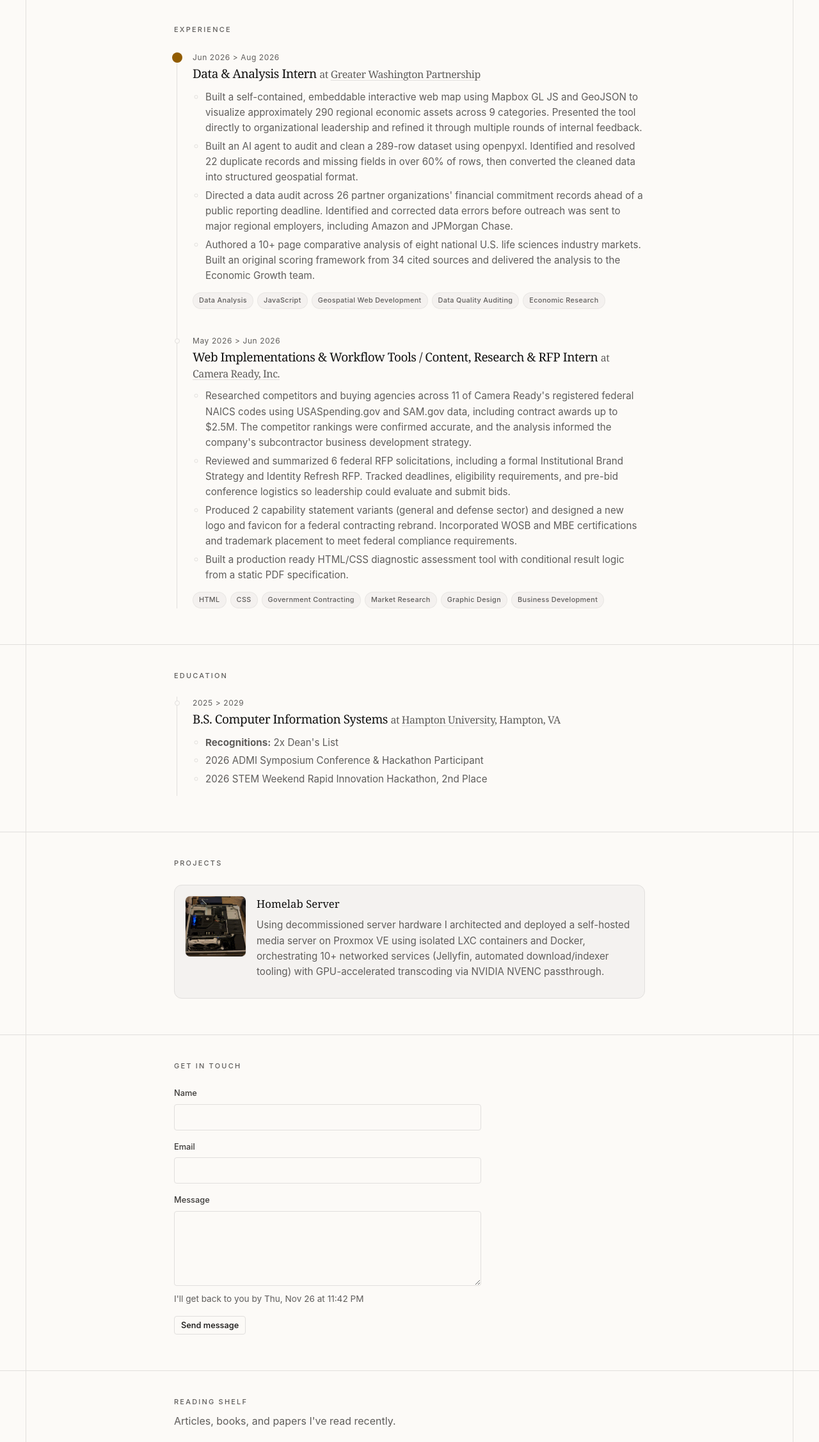
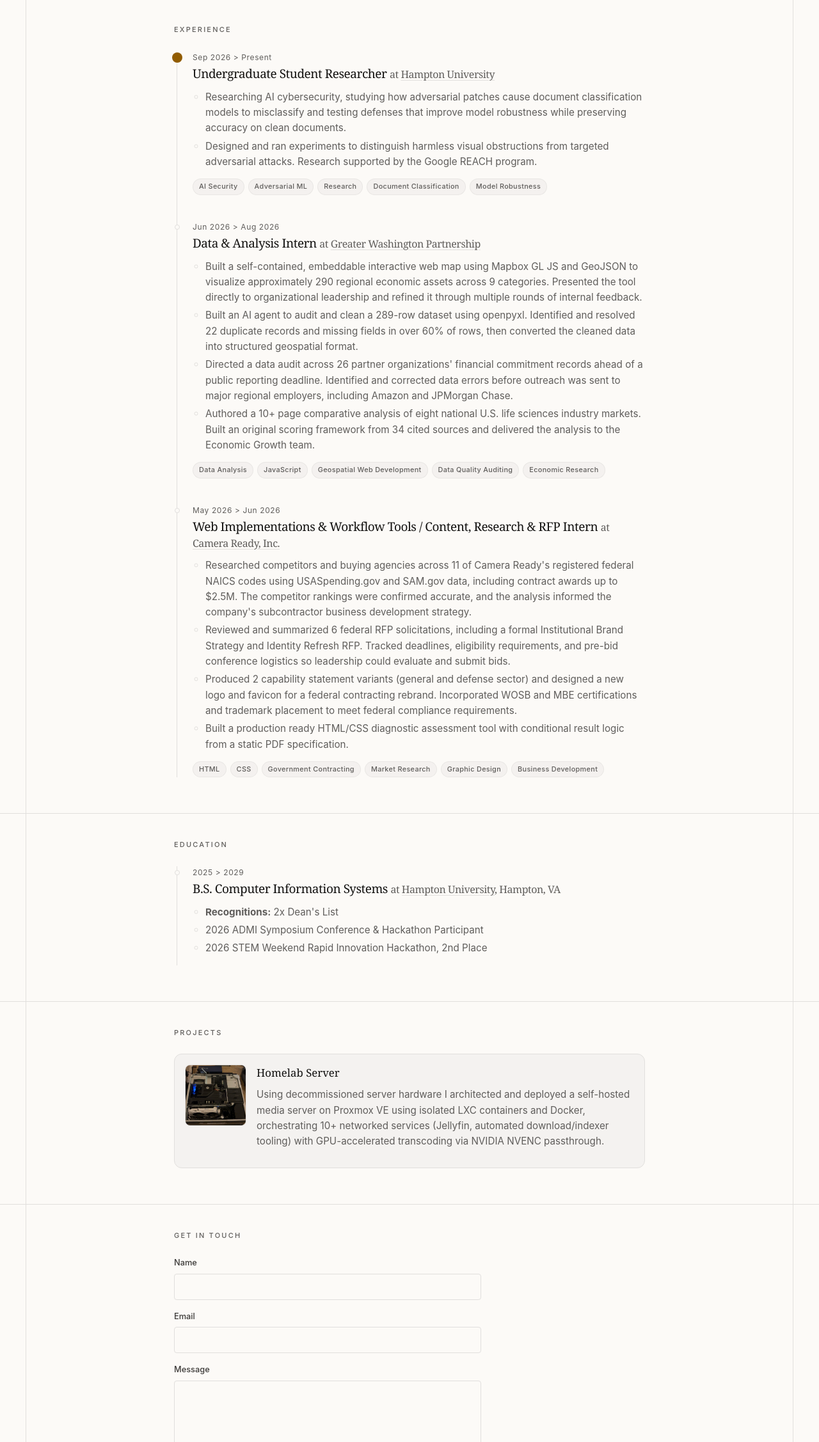
Before and after one commit to hudsonm07/portfolio, a plain HTML site: page index.html in a window 1280 px wide. Shown: the part 388-2642 px from the top of the page at 64% size. Drawn offline with Linux system fonts and the light colour scheme.

Commit message:
Update timeline with research details and remove shelf for now
Added details about current Role as an Undergraduate Student Researcher and removed the Reading Shelf section.

```diff
--- a/index.html
+++ b/index.html
@@ -67,6 +67,23 @@
     <ol class="timeline">
 
       <li class="timeline-item is-current">
+        <span class="timeline-dot" aria-hidden="true"></span>
+        <span class="timeline-date">Sep 2026 > Present</span>
+        <h3 class="timeline-title">Undergraduate Student Researcher <span class="timeline-org">at <a href="https://home.hamptonu.edu/" target="_blank" rel="noopener">Hampton University</a></span></h3>
+        <ul class="timeline-bullets">
+          <li>Researching AI cybersecurity, studying how adversarial patches cause document classification models to misclassify and testing defenses that improve model robustness while preserving accuracy on clean documents.</li>
+          <li>Designed and ran experiments to distinguish harmless visual obstructions from targeted adversarial attacks. Research supported by the Google REACH program.</li>
+        </ul>
+        <div class="tag-row">
+          <span class="tag">AI Security</span>
+          <span class="tag">Adversarial ML</span>
+          <span class="tag">Research</span>
+          <span class="tag">Document Classification</span>
+          <span class="tag">Model Robustness</span>
+        </div>
+      </li>
+
+      <li class="timeline-item">
         <span class="timeline-dot" aria-hidden="true"></span>
         <span class="timeline-date">Jun 2026 > Aug 2026</span>
         <h3 class="timeline-title">Data &amp; Analysis Intern <span class="timeline-org">at <a href="https://greaterwashingtonpartnership.com/" target="_blank" rel="noopener">Greater Washington Partnership</a></span></h3>
@@ -172,15 +189,6 @@
     </form>
   </section>
 
-  <section class="section" id="shelf">
-    <div class="rule-bleed" aria-hidden="true"></div>
-    <h2 class="section-title">Reading Shelf</h2>
-    <p class="section-subtitle">Articles, books, and papers I've read recently.</p>
-    <div class="shelf-list" id="shelf-list">
-      <p class="shelf-empty">Loading…</p>
-    </div>
-  </section>
-
 </main>
 
 </div>
```
